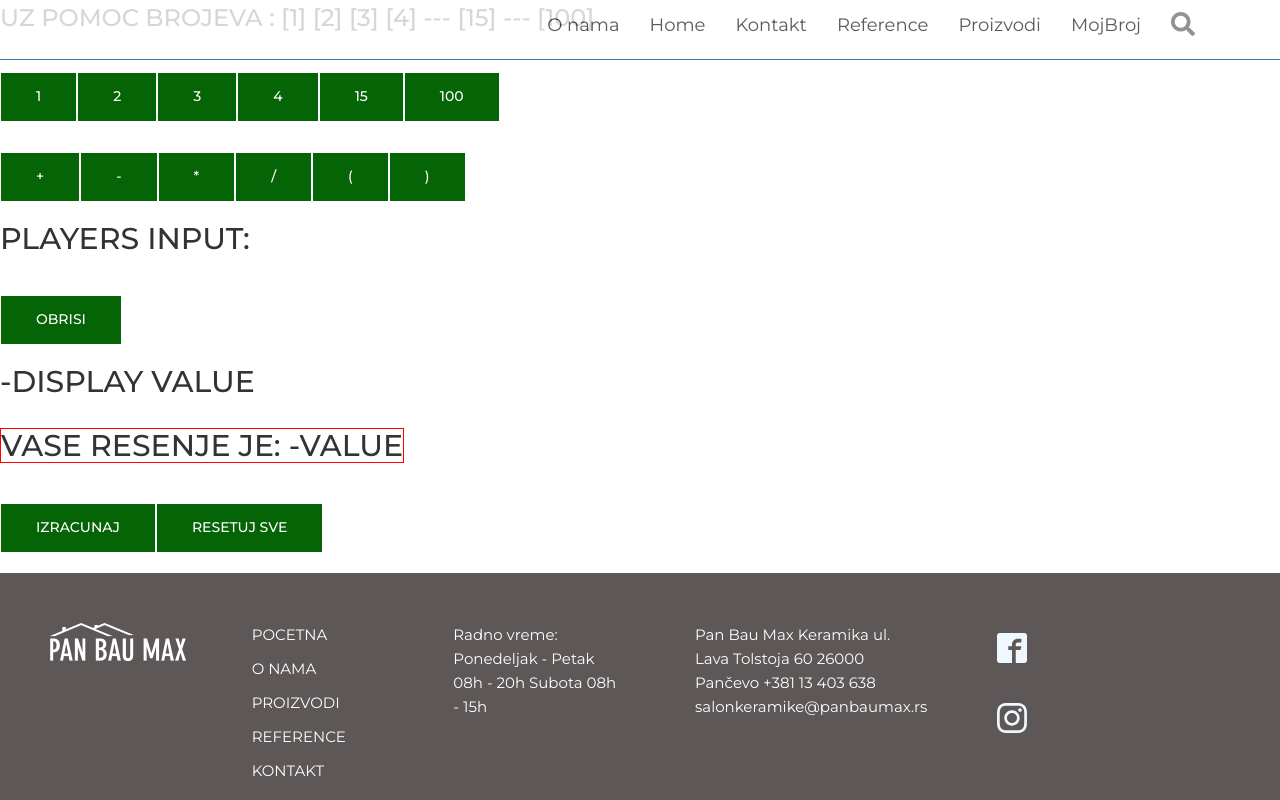
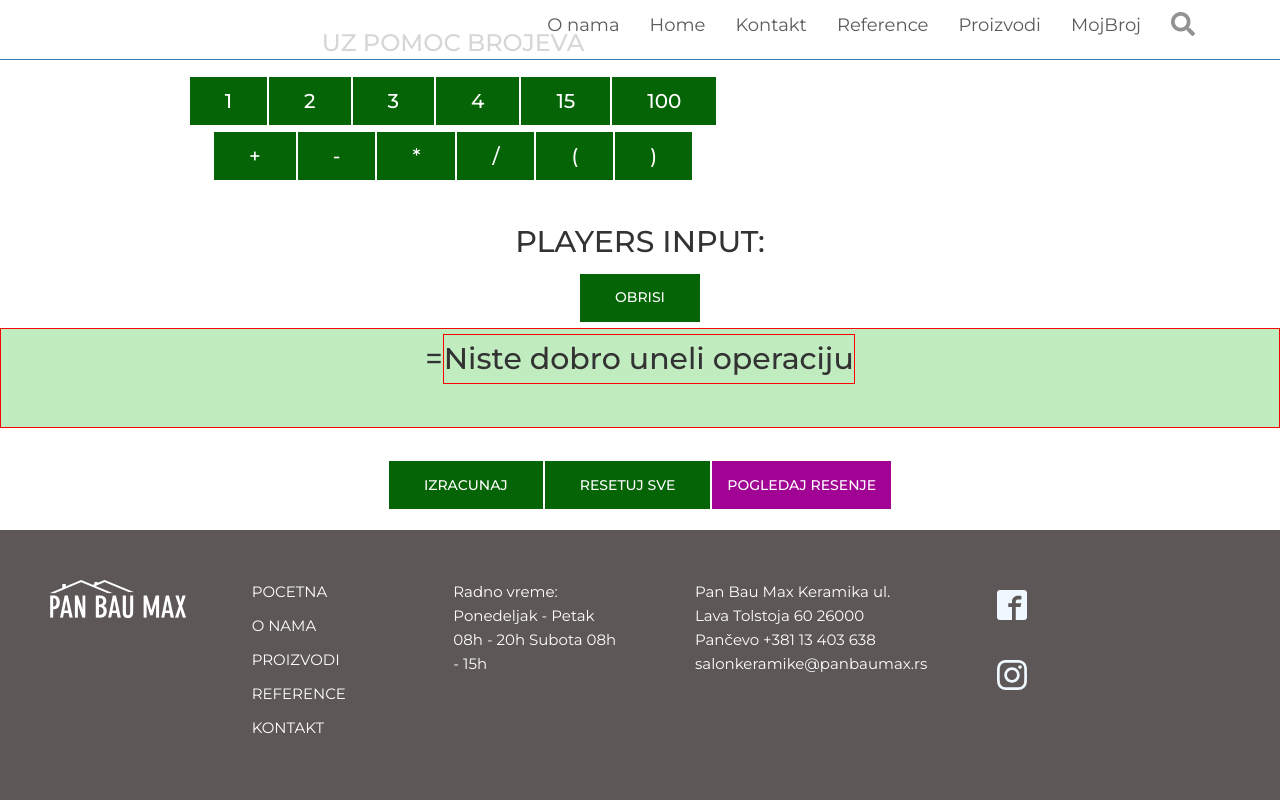
Before and after one commit to ivanbkovacevic/paunbaumax-react, a React (Create React App) app: page /mojbroj in a window 1280 px wide. Both pictures are taken after a click on the button "IZRACUNAJ". Shown: the part 545-1345 px from the top of the page. Built offline with nearby package versions, Linux system fonts and the light colour scheme.

Commit message:
velika prepravka...sredjeni numberstate...enable/disable classes ... brisanje sredjeno

```diff
--- a/src/components/MojBroj/MojBroj.css
+++ b/src/components/MojBroj/MojBroj.css
@@ -1,3 +1,7 @@
+.main {
+    text-align: center;
+}
+
 .value--show {
   border: 1px solid red;
   display: inline-block;
@@ -18,12 +22,30 @@
     width: 200;
     height: 50px;
     padding: 5px 35px;
-    margin-top: 30px;
+    margin-top: 5px;
+
 }
+
+.button-target{
+    color: white;
+    background-color: rgb(161, 4, 148);
+    border: 1px solid white;
+    border-radius: 0%;
+    font-weight: 500;
+    transition: all 0.5s;
+    width: 200;
+    height: 50px;
+    padding: 5px 15px;
+    margin-top: 10px;
+
+}
+
 .button-detaljnije:hover {
     background-color: rgba(5, 100, 5, 0.493);
     color: white;
+    transform: scale(1.1);
 }
+
 
 .button-disabled {
     opacity: 0.4;
@@ -36,5 +58,105 @@
     width: 200;
     height: 50px;
     padding: 5px 35px;
-    margin-top: 30px;
+    margin-top: 10px;
+    animation-name: buttonDisapear;
+    animation-duration: 0.4s;
+    animation-fill-mode: forwards;
     }
+
+    .button-enabled {
+        opacity: 0.4;
+        color: white;
+        background-color: rgb(5, 100, 5);
+        border: 1px solid white;
+        border-radius: 0%;
+        font-weight: 500;
+        transition: all 0.5s;
+        width: 200;
+        height: 50px;
+        padding: 5px 35px;
+        margin-top: 10px;
+        animation-name: buttonApear;
+        animation-duration: 0.4s;
+        animation-fill-mode: forwards;
+        }
+
+        .invalidNumberClass-enabled {
+            opacity: 0.4;
+            color: white;
+            background-color: rgb(100, 5, 100);
+            border: 1px solid white;
+            border-radius: 0%;
+            font-weight: 500;
+            transition: all 0.5s;
+            width: 200;
+            height: 50px;
+            padding: 5px 35px;
+            margin-top: 10px;
+            animation-name: buttonApear;
+            animation-duration: 0.4s;
+            animation-fill-mode: forwards;
+            }
+
+            .invalidNumberClass-disabled {
+                opacity: 0.4;
+                color: white;
+                background-color: rgb(100, 5, 100);
+                border: 1px solid white;
+                border-radius: 0%;
+                font-weight: 500;
+                transition: all 0.5s;
+                width: 200;
+                height: 50px;
+                padding: 5px 35px;
+                margin-top: 10px;
+                animation-name: buttonDisapear;
+                animation-duration: 0.4s;
+                animation-fill-mode: forwards;
+                }
+
+    .buttonGroup{
+        text-align: center;
+        font-weight: 500;
+        font-size: 20px;
+        width: 70%;
+        height: 200px;
+        padding: 5px ;
+        margin: 5px;
+    }
+
+    .playersIput{
+        background-color: rgb(192, 236, 192);
+        border: 1px solid rgb(245, 8, 8);
+        border-radius: 0%;
+        font-weight: 500;
+        font-size: 30px;
+        width: 100%;
+        height: 100px;
+        padding: 5px 35px;
+        margin-top: 5px;
+    }
+
+    .inputNumbers{
+        border:1px solid red;
+        background-color: cadetblue;
+        width: 400px;
+        height: 50px;
+        font-size: 35px;
+        font-weight: 500;
+        padding: 10px;
+    }
+
+    @keyframes  buttonDisapear {
+        0% {opacity: 1}
+        100%{opacity:0;
+             transform:translateY(-20px);
+            display: none}
+    }
+
+    @keyframes  buttonApear {
+        0% {opacity: 0}
+        100%{opacity:1;
+             transform:translateY(+0px);
+            }
+    }
--- a/src/components/MojBroj/MojBroj.js
+++ b/src/components/MojBroj/MojBroj.js
@@ -12,27 +12,33 @@ class MojBroj extends Component {
     target1d: 4,
     target101520: 15,
     target255075100: 100,
+    targetArr:[],
+    invalidNumber:null,
+    InvalidNumberClass:'invalidNumberClass-disabled',
+    lastInput:' ',
 
     dupliNumMesasage: '',
     dupliNumInRowMesasage: '',
-    operandMessage:'',
+    operandMessage: '',
 
     value: '',
-    showValue:'value--hide',
-    buttonIndexArr:[],
+    showValue: 'value--hide',
+    buttonIndexArr: [],
+    buttonLast: null,
 
-    disabledButt1:false,
-    disabledButt2:false,
-    disabledButt3:false,
-    disabledButt4:false,
-    disabledButt5:false,
-    disabledButt6:false,
-    disabledButtClass1:'button-detaljnije',
-    disabledButtClass2:'button-detaljnije',
-    disabledButtClass3:'button-detaljnije',
-    disabledButtClass4:'button-detaljnije',
-    disabledButtClass5:'button-detaljnije',
-    disabledButtClass6:'button-detaljnije',
+    disabled:false,
+    disabledButt1: false,
+    disabledButt2: false,
+    disabledButt3: false,
+    disabledButt4: false,
+    disabledButt5: false,
+    disabledButt6: false,
+    ButtClass1: 'button-enabled',
+    ButtClass2: 'button-enabled',
+    ButtClass3: 'button-enabled',
+    ButtClass4: 'button-enabled',
+    ButtClass5: 'button-enabled',
+    ButtClass6: 'button-enabled',
 
     displayValue: '',
 
@@ -64,6 +70,7 @@ class MojBroj extends Component {
     let target1d = Math.floor(Math.random() * (max - min + 1)) + min;
     let targetNumber = Math.floor(Math.random() * (max1 - min1 + 1) + min1);
     this.setState({ targetNumber, target1a, target1b, target1c, target1d })
+
   }
 
 
@@ -85,8 +92,8 @@ class MojBroj extends Component {
     this.generateTargetsingl();
     this.generateTarget15();
     this.generateTarget100();
-    //  this.findSolutionQuick();
   }
+
 
   generateSolution = () => {
     this.findSolutionFull();
@@ -144,86 +151,64 @@ class MojBroj extends Component {
 
   ///////////////////////DUGMAD I MANUELNO RACUNJANJE///////////////////////////////
 
-  PerformNumberInput = (number,buttonIn,sFalse) => {
-     let buttonIndexArr=this.state.buttonIndexArr.slice();
-     let buttonIndex =buttonIn;
-     buttonIndexArr.push(buttonIndex);
-     this.setState({buttonIndexArr});
-  buttonIndex===1 ? this.setState({disabledButt1:true}):null;
-  buttonIndex===2 ? this.setState({disabledButt2:true}):null;
-  buttonIndex===3 ? this.setState({disabledButt3:true}):null;
-  buttonIndex===4 ? this.setState({disabledButt4:true}):null;
-  buttonIndex===5 ? this.setState({disabledButt5:true}):null;
-  buttonIndex===6 ? this.setState({disabledButt6:true}):null;
+  PerformNumberInput = (number, buttonIn, sFalse) => {
+    let { targetNumber, target1a, target1b, target1c, target1d, target101520, target255075100, value, displayValue,numberState, dupliNumMesasage } = this.state;
+    let {targetArr}=this.state;
 
-  buttonIndex===1 ? this.setState({disabledButtClass1:'button-disabled'}):null;
-  buttonIndex===2 ? this.setState({disabledButtClass2:'button-disabled'}):null;
-  buttonIndex===3 ? this.setState({disabledButtClass3:'button-disabled'}):null;
-  buttonIndex===4 ? this.setState({disabledButtClass4:'button-disabled'}):null;
-  buttonIndex===5 ? this.setState({disabledButtClass5:'button-disabled'}):null;
-  buttonIndex===6 ? this.setState({disabledButtClass6:'button-disabled'}):null;
+    console.log(targetArr+' targetARRR')
 
+    if(numberState===true){
+      targetArr=targetArr.slice();
+      targetArr.push(number);
+      this.setState({targetArr});
 
-    let { value } = this.state;
-    let { displayValue } = this.state;
-    let { dupliNumMesasage } = this.state;
+    target1a === number ? this.setState({ disabledButt1: true }) : null;
+    target1b === number ? this.setState({ disabledButt2: true }) : null;
+    target1c === number ? this.setState({ disabledButt3: true }) : null;
+    target1d === number ? this.setState({ disabledButt4: true }) : null;
+    target101520 === number ? this.setState({ disabledButt5: true }) : null;
+    target255075100 === number ? this.setState({ disabledButt6: true }) : null;
 
-    this.state.numberState===true ?
+    target1a === number ? this.setState({ ButtClass1: 'button-disabled' }) : null;
+    target1b === number ? this.setState({ ButtClass2: 'button-disabled' }) : null;
+    target1c === number ? this.setState({ ButtClass3: 'button-disabled' }) : null;
+    target1d === number ? this.setState({ ButtClass4: 'button-disabled' }) : null;
+    target101520 === number ? this.setState({ ButtClass5: 'button-disabled' }) : null;
+    target255075100 === number ? this.setState({ ButtClass6: 'button-disabled' }) : null;
     this.setState({
-          displayValue:  displayValue + String(number),
+      displayValue: displayValue + String(number),
       value: value + String(number),
       numberState: false,
-          operandState:true,
       dupliNumMesasage: '',
       dupliNumInRowMesasage: '',
-          operandMessage:'',
-
+      operandMessage: '',
        })
-        :
+    }else{
       this.setState({
-          operandState:true,
         dupliNumInRowMesasage: 'Ne mogu dva broja zaredom',
       })
       ;
+    }
 
-    console.log(this.state.dupliNumMesasage + ' dupliNUMmessage')
+
   }
-      /////////////////////////////////////////////////////////////////
-      PerformOperandInput=(operand,buttonIn,sFalse)=>{
+  ///////////////////////////////////////////////////////////////
+  PerformOperandInput = (operand, buttonIn, sFalse) => {
+    let { targetNumber, target1a, target1b, target1c, target1d, target101520, target255075100, value, displayValue,numberState, dupliNumMesasage } = this.state;
 
-        let buttonIndexArr=this.state.buttonIndexArr.slice();
-        let buttonIndex =buttonIn;
-        buttonIndexArr.push(buttonIndex);
-        this.setState({buttonIndexArr});
-
-        let {numberState} = this.state;
-        let { value } = this.state;
-        let { displayValue } = this.state;
-        let { dupliNumMesasage } = this.state;
-
-         this.state.operandState===true ?
       this.setState({
-            displayValue:  displayValue + String(operand)  ,
+        displayValue: displayValue + String(operand),
         value: value + String(operand),
         numberState: true,
-            operandState:false,
-            dupliNumMesasage: '',
-            dupliNumInRowMesasage: '',
       })
-           :   this.setState({
-
-            operandMessage:'Ne mogu dve operacije da stoje jedna pored druge',
-            dupliNumMesasage: '',
-            dupliNumInRowMesasage: ''
-
-          });
-
   }
 
   Calculate = () => {
     let { value } = this.state;
-    console.log(value + ' VALUE');
-    value = eval(value);
+    let valueIsNumber = value[value.length - 1];
+    valueIsNumber = Number(valueIsNumber);
+
+    Number.isInteger(valueIsNumber) ? value = eval(value) : value = 'Niste dobro uneli operaciju';
     let win = this.state.score.win;
     let loss = this.state.score.loss;
     let message = this.state.score.message;
@@ -241,7 +226,7 @@ class MojBroj extends Component {
     } else {
       this.setState({
         value,
-        showValue:'value--show',
+        showValue: 'value--show',
         score: {
           win: win,
           loss: loss + 1,
@@ -249,9 +234,6 @@ class MojBroj extends Component {
         }
       });
     }
-
-    console.log(this.state.score.win);
-    console.log(this.state.score.loss);
     this.setState({ value })
   }
 
@@ -262,27 +244,29 @@ class MojBroj extends Component {
     value = '';
     let win = this.state.score.win;
     let loss = this.state.score.loss;
-    console.log(targetNumber, target1a, target1b, target1c, target1d, target101520, target255075100)
     this.setState({
 
       inputArr: [],
       targetNumber, target1a, target1b, target1c, target1d, target101520,
-       target255075100, value, displayValue, numberState:true, operandState:true, dupliNumMesasage: '',
+      target255075100, value, displayValue, numberState: true, operandState: true, dupliNumMesasage: '',
       dupliNumInRowMesasage: '',
-       operandMessage:'',
-       showValue:'value--hide',
-       disabledButt1:false,
-       disabledButt2:false,
-       disabledButt3:false,
-       disabledButt4:false,
-       disabledButt5:false,
-       disabledButt6:false,
-       disabledButtClass1:'button-detaljnije',
-       disabledButtClass2:'button-detaljnije',
-       disabledButtClass3:'button-detaljnije',
-       disabledButtClass4:'button-detaljnije',
-       disabledButtClass5:'button-detaljnije',
-       disabledButtClass6:'button-detaljnije',
+      operandMessage: '',
+      showValue: 'value--hide',
+      targetArr:[],
+      targetArrRemove:[],
+      disabledButt1: false,
+      disabledButt2: false,
+      disabledButt3: false,
+      disabledButt4: false,
+      disabledButt5: false,
+      disabledButt6: false,
+      ButtClass1: 'button-enabled',
+      ButtClass2: 'button-enabled',
+      ButtClass3: 'button-enabled',
+      ButtClass4: 'button-enabled',
+      ButtClass5: 'button-enabled',
+      ButtClass6: 'button-enabled',
+      buttonIndexArr:[],
 
       score: {
         win: win,
@@ -292,75 +276,100 @@ class MojBroj extends Component {
     });
   }
 
-  DeleteInputs=()=>{
-          let buttonIndexArr=this.state.buttonIndexArr.slice();
-          let buttonIndex=buttonIndexArr.slice(0,buttonIndexArr.length-1);
-             console.log(buttonIndex+' button index');
+  DeleteInputs = () => {
+    let { targetNumber, target1a, target1b, target1c, target1d, target101520, target255075100,numberState, value, displayValue,targetArr } = this.state;
+    targetArr=targetArr.slice();
+    let targetArrLength = targetArr.length;
+     if(numberState===false){
 
-          let { displayValue}=this.state;
+      let buttonLast = targetArr.slice(targetArrLength - 1, targetArrLength);
+      targetArr=targetArr.slice(0,targetArrLength-1);
+      this.setState({targetArr});
+
+      console.log(buttonLast+' BUTTONLAST')
+      console.log(targetArr + ' TARGET ARR');
+
+      buttonLast == target1a ? this.setState({ disabledButt1: false }) : null;
+      buttonLast == target1b ? this.setState({ disabledButt2: false }) : null;
+      buttonLast == target1c ? this.setState({ disabledButt3: false }) : null;
+      buttonLast == target1d ? this.setState({ disabledButt4: false }) : null;
+      buttonLast == target101520 ? this.setState({ disabledButt5: false }) : null;
+      buttonLast == target255075100 ? this.setState({ disabledButt6: false }) : null;
+
+      buttonLast == target1a ? this.setState({ ButtClass1: 'button-enabled' }) : null;
+      buttonLast == target1b ? this.setState({ ButtClass2: 'button-enabled' }) : null;
+      buttonLast == target1c ? this.setState({ ButtClass3: 'button-enabled' }) : null;
+      buttonLast == target1d ? this.setState({ ButtClass4: 'button-enabled' }) : null;
+      buttonLast == target101520 ? this.setState({ ButtClass5: 'button-enabled' }) : null;
+      buttonLast == target255075100 ? this.setState({ ButtClass6: 'button-enabled' }) : null;
+
       let displayValueLength = displayValue.length;
-          displayValue=  displayValue.slice(0,displayValueLength-1);
+      displayValue = displayValue.slice(0, displayValueLength - 1);
 
       this.setState({
         displayValue: displayValue,
-            //  disabledButt1:false,
-            //  disabledButtClass1:'button-detaljnije',
+        buttonLast: buttonLast,
+        operandMessage: '',
+        dupliNumInRowMesasage: '',
+
       });
-        console.log(displayValue+' displayvalue')
+
+      console.log(displayValue + ' displayvalue');
+
      }
+
+
+  }
+
 
   render() {
     let { targetNumber, target1a, target1b, target1c, target1d, target101520, target255075100 } = this.state;
     return (
-      <div>
+      <div className='main'>
         <p>f</p>
         <p>f</p>
         <p>f</p>
-        <Score win={this.state.score.win} loss={this.state.score.loss} message={this.state.score.message} />
-        <div><per>{JSON.stringify(this.state,null,2)}</per></div>
+        <div><per>{JSON.stringify(this.state, null, 2)}</per></div>
+        <Score generate={this.generateTarget} win={this.state.score.win} loss={this.state.score.loss} message={this.state.score.message} />
 
-        <button className='button-detaljnije' onClick={this.generateTarget}>IZABERI BROJ</button>
-        <button className='button-detaljnije' onClick={this.generateSolution}>POGLEDAJ  RESENJE</button>
-        <h2>PRONADJI BROJ-- {this.state.targetNumber}</h2>
-        <h3>UZ POMOC BROJEVA : [{this.state.target1a}] [{this.state.target1b}]
-          [{this.state.target1c}] [{this.state.target1d}] --- [{this.state.target101520}] --- [{this.state.target255075100}]
-          </h3>
+        <div>
+          <button className='button-target'>TRAZENI BROJ-- {this.state.targetNumber}</button>
+        </div>
 
-        <button className={this.state.disabledButtClass1} disabled={this.state.disabledButt1} onClick={() => this.PerformNumberInput(target1a,1,false)}>{target1a}</button>
-        <button className={this.state.disabledButtClass2} disabled={this.state.disabledButt2} onClick={() => this.PerformNumberInput(target1b,2,false)}>{target1b}</button>
-        <button className={this.state.disabledButtClass3} disabled={this.state.disabledButt3} onClick={() => this.PerformNumberInput(target1c,3,false)}>{target1c}</button>
-        <button className={this.state.disabledButtClass4} disabled={this.state.disabledButt4} onClick={() => this.PerformNumberInput(target1d,4,false)}>{target1d}</button>
-        <button className={this.state.disabledButtClass5} disabled={this.state.disabledButt5} onClick={() => this.PerformNumberInput(target101520,5,false)}>{target101520}</button>
-        <button className={this.state.disabledButtClass6} disabled={this.state.disabledButt6} onClick={() => this.PerformNumberInput(target255075100,6,false)}>{target255075100}</button>
-        <br></br>
-        <button className='button-detaljnije' value={'+'} onClick={() => this.PerformOperandInput('+',7,false)}>+</button>
-        <button className='button-detaljnije' value={'-'} onClick={() => this.PerformOperandInput('-',8,false)}>-</button>
-        <button className='button-detaljnije' value={'*'} onClick={() => this.PerformOperandInput('*',9,false)}>*</button>
-        <button className='button-detaljnije' value={'/'} onClick={() => this.PerformOperandInput('/',10,false)}>/</button>
-        <button className='button-detaljnije' value={'('} onClick={() => this.PerformOperandInput('(',11,false)}>(</button>
-        <button className='button-detaljnije' value={')'} onClick={() => this.PerformOperandInput(')',12,false)}>)</button>
+        <div className='buttonGroup'>
+          <div>
+            <h3>UZ POMOC BROJEVA </h3>
+            <button className={this.state.ButtClass1}  disabled={this.state.disabledButt1} onClick={()=>this.BackSpace(target1a)} onClick={() => this.PerformNumberInput(target1a, 1)}>{target1a}</button>
+            <button className={this.state.ButtClass2} disabled={this.state.disabledButt2}  onClick={() => this.PerformNumberInput(target1b, 2)}>{target1b}</button>
+            <button className={this.state.ButtClass3} disabled={this.state.disabledButt3}  onClick={() => this.PerformNumberInput(target1c, 3)}>{target1c}</button>
+            <button className={this.state.ButtClass4} disabled={this.state.disabledButt4}  onClick={() => this.PerformNumberInput(target1d, 4)}>{target1d}</button>
+            <button className={this.state.ButtClass5} disabled={this.state.disabledButt5}  onClick={() => this.PerformNumberInput(target101520, 5)}>{target101520}</button>
+            <button className={this.state.ButtClass6} disabled={this.state.disabledButt6}  onClick={() => this.PerformNumberInput(target255075100, 6)}>{target255075100}</button>
+            <button className={this.state.InvalidNumberClass} >{this.state.invalidNumber}</button>
+          </div>
+          <div>
+            <button className='button-detaljnije' value={'+'} onClick={() => this.PerformOperandInput('+', '+', false)}>+</button>
+            <button className='button-detaljnije' value={'-'} onClick={() => this.PerformOperandInput('-', '-', false)}>-</button>
+            <button className='button-detaljnije' value={'*'} onClick={() => this.PerformOperandInput('*', '*', false)}>*</button>
+            <button className='button-detaljnije' value={'/'} onClick={() => this.PerformOperandInput('/', '/', false)}>/</button>
+            <button className='button-detaljnije' value={'('} onClick={() => this.PerformOperandInput('(', '(', false)}>(</button>
+            <button className='button-detaljnije' value={')'} onClick={() => this.PerformOperandInput(')', ')', false)}>)</button>
+          </div>
+        </div>
         <div>
 
           <h2>PLAYERS INPUT: {this.state.dupliNumMesasage} {this.state.dupliNumInRowMesasage} {this.state.operandMessage}</h2>
           <button className='button-detaljnije' onClick={this.DeleteInputs}>OBRISI</button>
-
-          <h2>{this.state.displayValue} -DISPLAY VALUE</h2>
-          <h2 className={this.state.showValue}>VASE RESENJE JE: {this.state.value}-VALUE</h2>
+          <div className='playersIput'>{this.state.displayValue}  =
+          <p className={this.state.showValue}> {this.state.value}</p>
+          </div>
           <br></br>
           <button className='button-detaljnije' onClick={this.Calculate}>IZRACUNAJ</button>
           <button className='button-detaljnije' onClick={this.ClearAll}>RESETUJ SVE</button>
+          <button className='button-target' onClick={this.generateSolution}>POGLEDAJ RESENJE</button>
 
         </div>
-        {/* <div className='resenje'><h3>resenje je: --{this.state.solutionQuick}-- {this.state.text}</h3>
-          <h3>{this.state.solutionFinal}</h3>
-          <h3>{this.state.solutionFinalOpis}</h3>
-          <p>{this.state.firstCalc}-firstCalc</p>
-          <p>{this.state.secondCalc}-secondCalc</p>
-        </div> */}
-
-
       </div>
-
     )
 
   }
--- a/src/components/MojBroj/Score.js
+++ b/src/components/MojBroj/Score.js
@@ -4,9 +4,11 @@ class Score extends Component {
     render() {
         return (
             <div>
+                 <button className='button-detaljnije' onClick={this.props.generate}>IZABERI BROJ</button>
                 <h1>REZULTAT</h1>
                 <h2>POBEDE: {this.props.win} PORAZI: {this.props.loss} </h2>
                 <h2>{this.props.message}</h2>
+
             </div>
         );
     }
```
Lines whose indentation alone changed are shown as unchanged.
